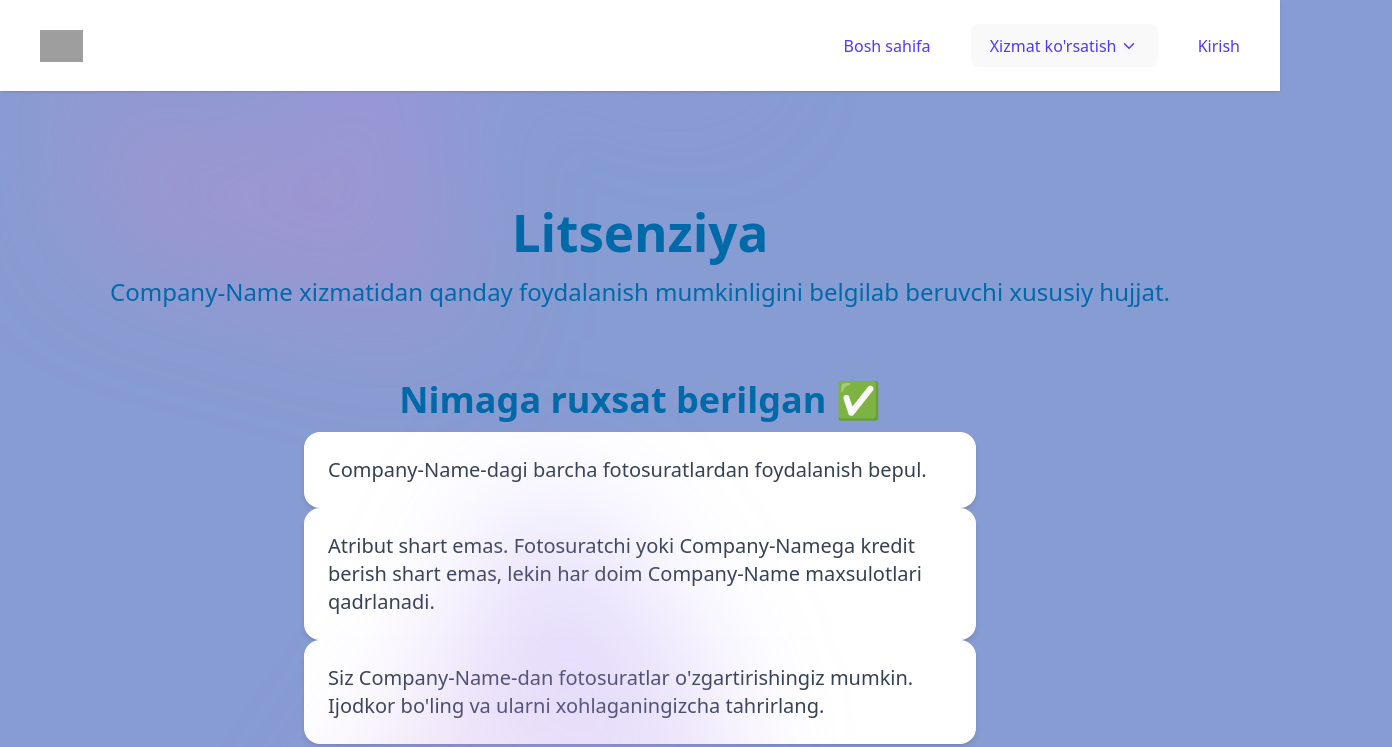
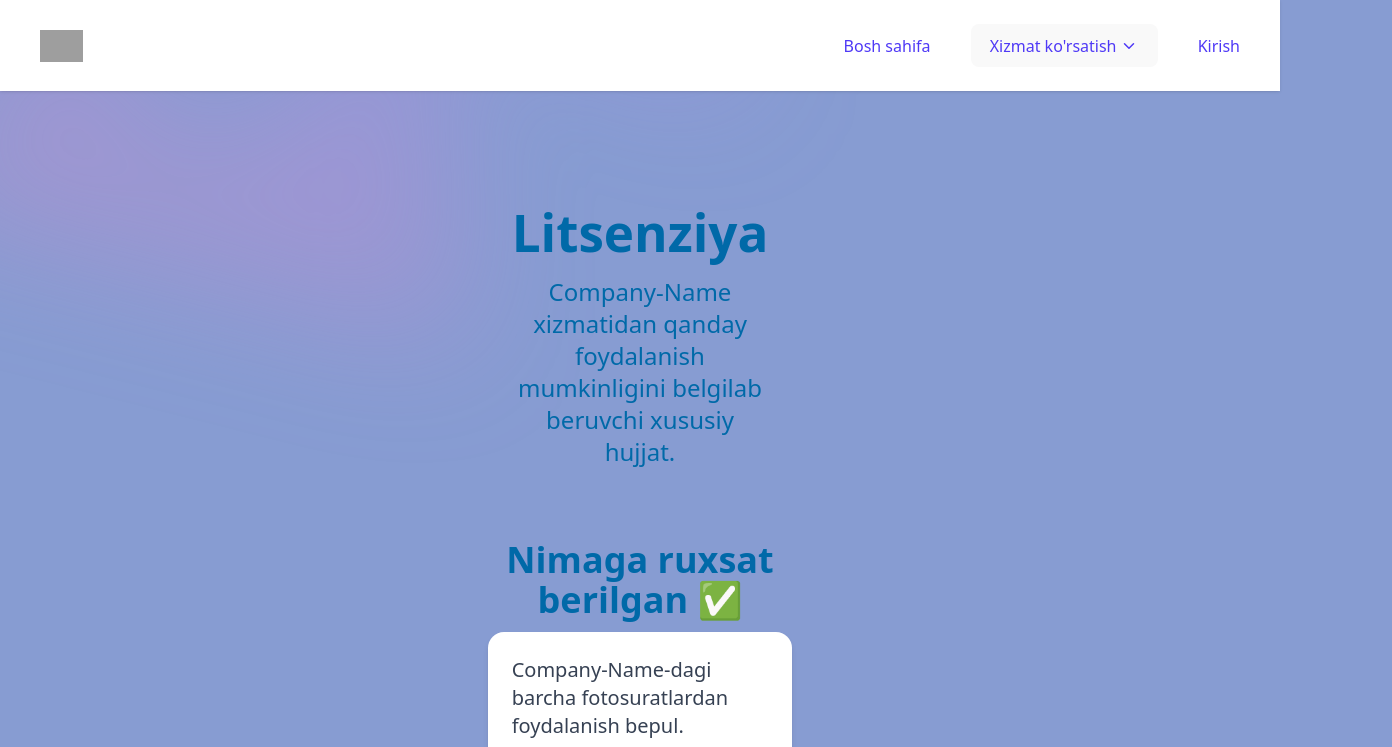
Before and after one commit to KayumovSher/Rasmlar, a React (Vite) app in the folder frontend/: page /license in a window 1280 px wide. Shown: the top 747 px of the page, 1392 px wide, since content can reach past the window. Built offline with nearby package versions, Linux system fonts and the light colour scheme; grey boxes are pictures that could not be loaded.

Commit message:
footer frame px optimised

```diff
--- a/frontend/src/pages/About.jsx
+++ b/frontend/src/pages/About.jsx
@@ -23,7 +23,7 @@ function About() {
           }}
         >
           {/* Overlay for readability */}
-          <div className="bg-indigo-400/25 px-6 py-45">
+          <div className="bg-indigo-400/15 px-25 py-55">
             <h1 className="text-7xl font-bold mb-4">Biz haqimizda</h1>
             <p className="text-2xl">
                 Ushbu sayt sizga bepul, litsenziyaga ega, yuqori sifatdagi suratlarni toifalar bo‘yicha taqdim etish, Company-Name butun dunyodagi millionlab ijodkorlarga chiroyli mahsulotlar va dizaynlarni osongina yaratishda yordam beradi.
--- a/frontend/src/pages/License.jsx
+++ b/frontend/src/pages/License.jsx
@@ -10,7 +10,7 @@ function License() {
       {/* <BlobBackground position="bottom" /> */}
 
       {/* Main Content */}
-      <div className="relative isolate pt-36 mx-auto text-center">
+      <div className="relative isolate px-150 pt-36 mx-auto text-center">
 
         {/* Section with background image */}
         <div
```
